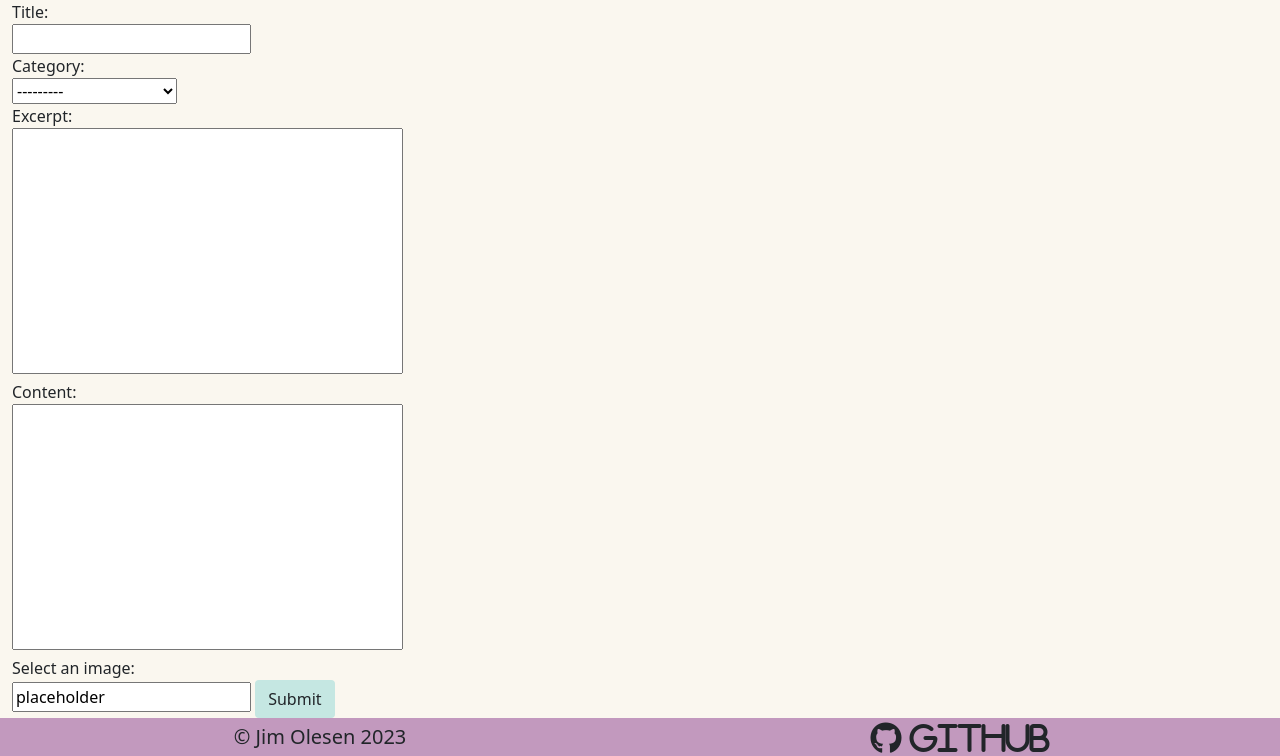
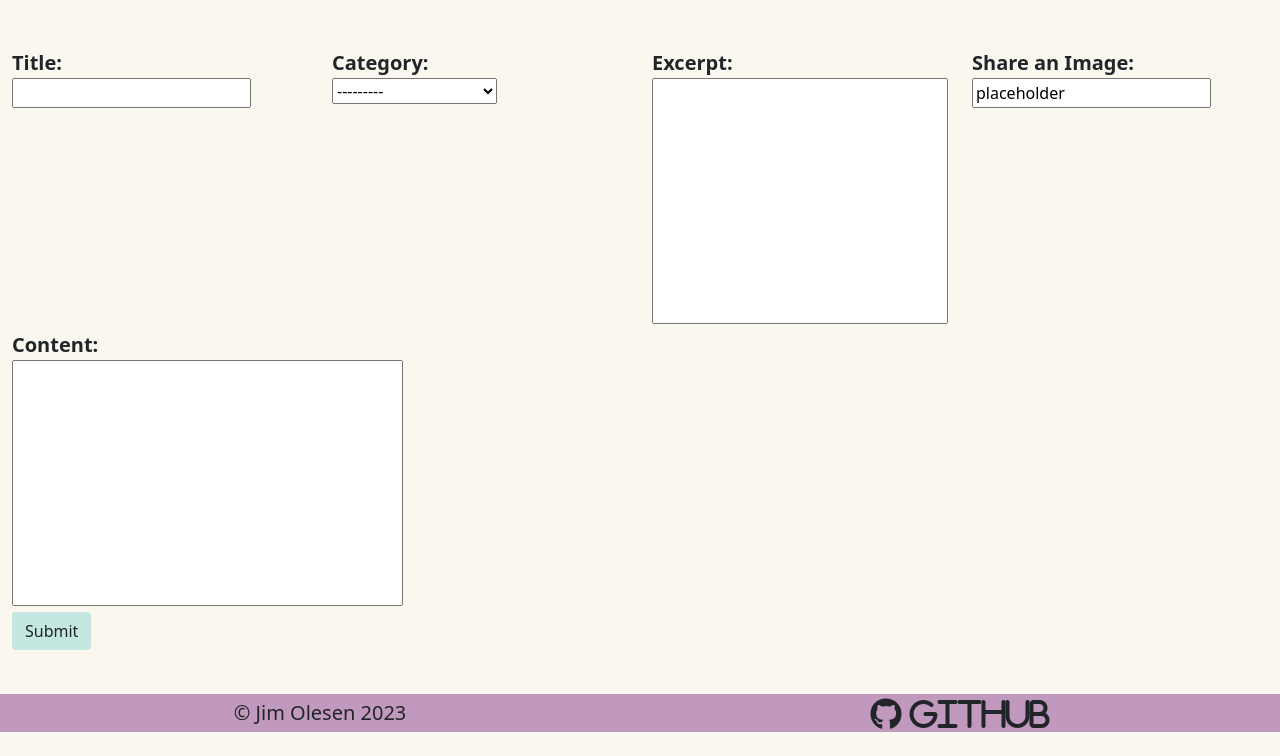
Before and after one commit to Enquil/rtr_v2, a Django app: page /create_post/ in a window 1280 px wide. Shown: the part 68-824 px from the top of the page. After the commit the page ends 800 px from the top, so only its background shows below. Run offline with Django 3.2, Linux system fonts and the light colour scheme; data comes from the database, SQL or seed files in the repository; some libraries are stand-ins or nearby versions.

Commit message:
separated form fields for post-form and improved visual structure

```diff
--- a/create_post/templates/create_post/create_post.html
+++ b/create_post/templates/create_post/create_post.html
@@ -5,7 +5,30 @@
 <div class="container-fluid">
     <form method="post" enctype="multipart/form-data" class="post-form">
         {% csrf_token %}
-        {{ post_form }}
+        <div class="row mt-5">
+            <div class="col-md-3">
+                <label class="d-block" for="id_title"><strong class="fs-5">Title:</strong></label>
+                {{ post_form.title }}
+            </div>
+            <div class="col-md-3">
+                <label class="d-block" for="id_category"><strong class="fs-5">Category:</strong></label>
+                {{ post_form.category }}
+            </div>
+            <div class="col-md-3">
+                <label class="d-block" for="id_excerpt"><strong class="fs-5">Excerpt:</strong></label>
+                {{ post_form.excerpt }}
+            </div>
+            <div class="col-md-3">
+                <label class="d-block" for="id_featured_image"><strong class="fs-5">Share an Image:</strong></label>
+                {{ post_form.featured_image }}
+            </div>
+        </div>
+        <div class="row">
+            <div class="col">
+                <label class="d-block" for="id_content"><strong class="fs-5">Content:</strong></label>
+                {{ post_form.content }}
+            </div>
+        </div>
         <button type="submit" class="btn bg-mint">Submit</button>
     </form>
 </div>
```
